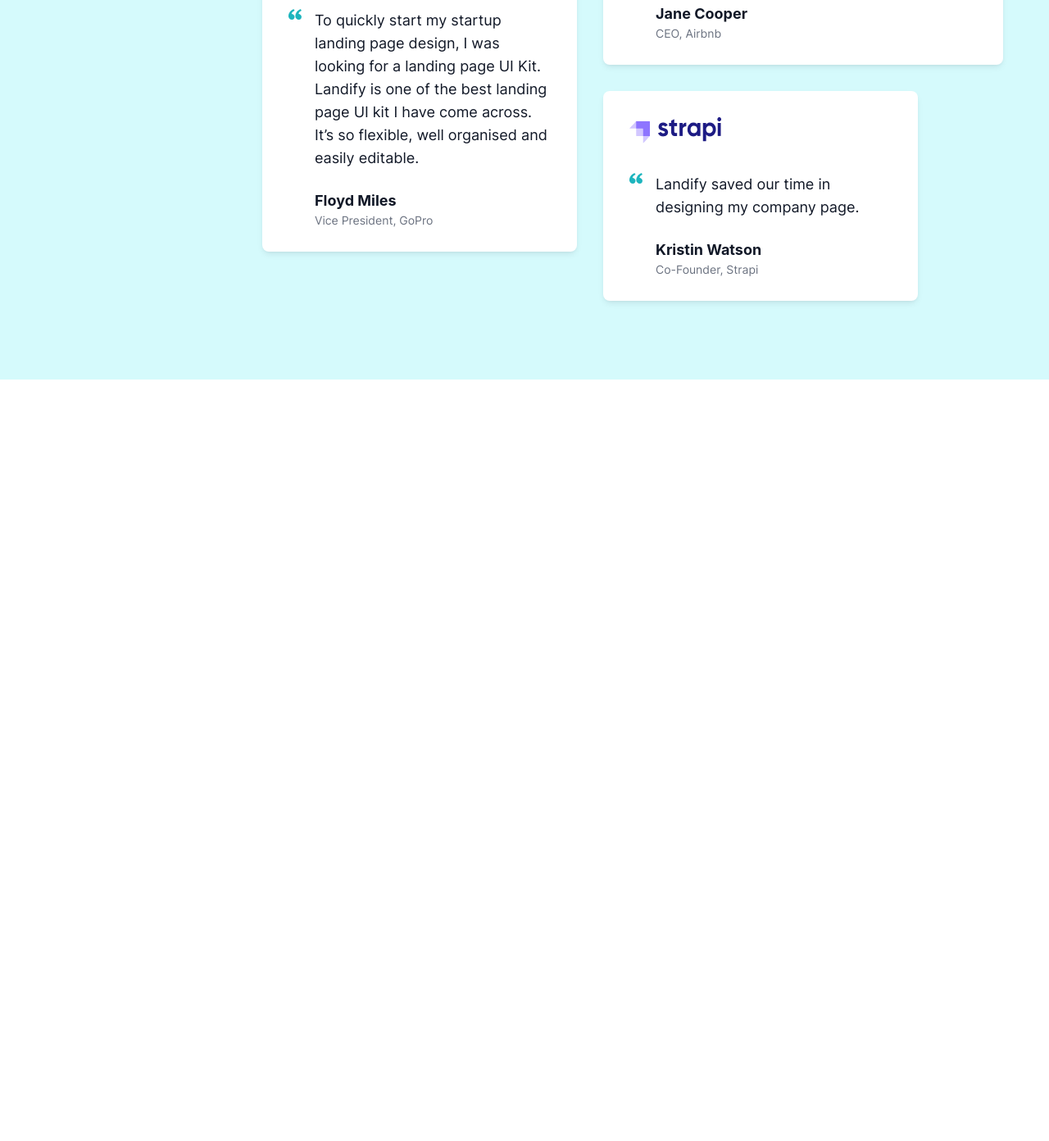
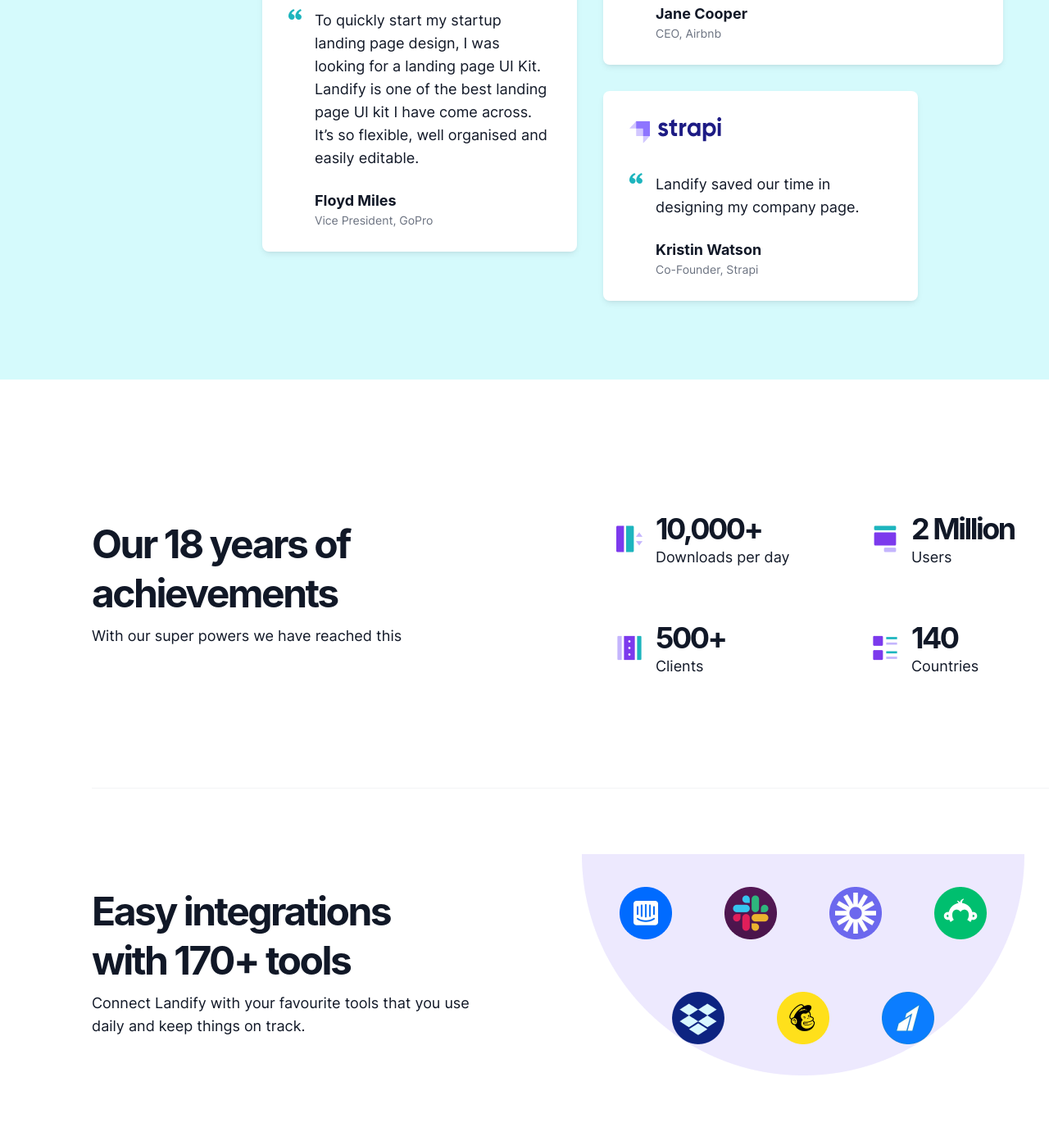
Before and after one commit to vera-bashnyak/project-landing, a website: page index.html in a window 1280 px wide. Shown: the part 2185-3577 px from the top of the page at 82% size. Before the commit the page ends 2648 px from the top, so only its background shows below. Drawn offline with Linux system fonts and the light colour scheme; a web font is replaced by a local one.

Commit message:
add metrics and logo clouds

```diff
--- a/index.html
+++ b/index.html
@@ -126,7 +126,7 @@
         </div>
         <section class="testimonial relative">
             <img src="./images/quotes.png" width="142px" height="116px">
-            <div class="heading absolute">
+            <div class="heading testimonial-heading absolute">
                 <h2>Real Stories from Real Customers</h2>
                 <p>Get inspired by these stories.</p>
             </div>
@@ -164,6 +164,64 @@
                 </div>
             </div>
         </section>
+        <div class="container">
+            <section class="metrics">
+                <div class="heading metrics-heading">
+                    <h2>Our 18 years of achievements</h2>
+                    <p>With our super powers we have reached this</p>
+                </div>
+                <div class="metrics-content">
+                    <div class="achievements-item">
+                        <img src="./images/Icon.png" width="48px" height="49px">
+                        <div>
+                        <p class="number">10,000+</p>
+                        <p class="label">Downloads per day</p>
+                        </div>
+                    </div>
+                    <div class="achievements-item">
+                        <img src="./images/Icon2.png" width="48px" height="49px">
+                        <div>
+                        <p class="number">2 Million</p>
+                        <p class="label">Users</p>
+                        </div>
+                    </div>
+                    <div class="achievements-item">
+                        <img src="./images/Icon3.png" width="48px" height="49px">
+                        <div>
+                        <p class="number">500+</p>
+                        <p class="label">Clients</p>
+                        </div>
+                    </div>
+                    <div class="achievements-item">
+                        <img src="./images/Icon4.png" width="48px" height="49px">
+                        <div>
+                        <p class="number">140</p>
+                        <p class="label">Countries</p>
+                        </div>
+                    </div>
+                </div>
+            </section>
+        </div>
+        <div class="container">
+            <section class="logo-clouds">
+                <div class="heading logo-heading">
+                    <h2>Easy integrations <br>with 170+ tools</h2>
+                    <p>Connect Landify with your favourite tools that you use daily and keep things on track.</p>
+                </div>
+                <div class="logos relative">
+                    <img class="absolute" src="./images/Semicircle.png" width="540px" height="270px">
+                    <div class="inner-logos absolute">
+                        <img src="./images/Logo1.png" width="64px" height="64px">
+                        <img src="./images/Logo2.png" width="64px" height="64px">
+                        <img src="./images/Logo3.png" width="64px" height="64px">
+                        <img src="./images/Logo4.png" width="64px" height="64px">
+                        <img src="./images/Logo5.png" width="64px" height="64px">
+                        <img src="./images/Logo6.png" width="64px" height="64px">
+                        <img src="./images/Logo7.png" width="64px" height="64px">
+                    </div>
+                </div>
+            </section>
+        </div>
     </main>
 </body>
 </html>
--- a/style.css
+++ b/style.css
@@ -26,6 +26,10 @@ body {
     font-family: "Inter", sans-serif;
     font-size: 18px;
     color: #111827;
+}
+
+p {
+    margin: 0;
 }
 
 .container {
@@ -120,7 +124,6 @@ header {
 }
 
 .hero p {
-    margin: 0;
     margin-bottom: 32px;
 
     font-size: 18px;
@@ -277,8 +280,6 @@ header {
 }
 
 .features p {
-    margin: 0;
-
     font-size: 18px;
     line-height: 28px;
     text-align: center;
@@ -333,7 +334,7 @@ header {
     opacity: 30%;
 }
 
-.heading {
+.testimonial-heading {
     top: 120px;
     left: 216px;
 
@@ -350,7 +351,6 @@ header {
 }
 
 .heading p {
-    margin: 0;
     line-height: 28px;
 }
 
@@ -381,10 +381,6 @@ header {
 
 .testimonial-content > img {
     margin-right: 16px;
-}
-
-.testimonial-content p {
-    margin: 0;
 }
 
 .testimonial-content .name {
@@ -424,3 +420,119 @@ header {
     width: 384px;
     height: 256px;
  }
+
+ .metrics {
+    height: 338px;
+    padding: 80px 0;
+
+    display: flex;
+    justify-content: space-between;
+    align-items: center;
+ }
+
+ .metrics-heading {
+    width: 592px;
+    height: 156px;
+ }
+
+ .metrics-heading h2 {
+    margin-bottom: 8px;
+ }
+
+ .metrics-content {
+    width: 592px;
+    height: 178px;
+
+    display: flex;
+    justify-content: space-between;
+    flex-wrap: wrap;
+    row-gap: 64px;
+ }
+
+ .achievements-item {
+    width: 280px;
+    height: 69px;
+
+    display: flex;
+    justify-content: space-between;
+    align-items: center;
+ }
+
+ .achievements-item img {
+    padding: 8px;
+ }
+
+ .achievements-item div {
+    width: 216px;
+ }
+
+ .achievements-item .number {
+    font-weight: 700;
+    font-size: 36px;
+    line-height: 45px;
+    letter-spacing: -2.5px;
+ }
+
+ .achievements-item .label {
+    font-size: 18px;
+    line-height: 24px;
+ }
+
+ .logo-clouds {
+    height: 431px;
+    padding: 80px 0;
+    box-sizing: border-box;
+
+    display: flex;
+    justify-content: space-between;
+
+    border-top: 1px solid #F3F4F6;
+ }
+
+ .logo-heading {
+    width: 488px;
+    height: 264px;
+    padding: 40px 0;
+    box-sizing: border-box;
+ }
+
+ .logo-heading h2 {
+    margin-bottom: 8px;
+ }
+
+ .logo-heading p {
+    font-size: 18px;
+    line-height: 28px;
+ }
+
+ .logos {
+    width: 696px;
+    height: 100%;
+ }
+
+ .logos > img {
+    left: 78px;
+ }
+
+ .inner-logos {
+    width: 448px;
+    height: 192px;
+
+    top: 40px;
+    left: 124px;
+ }
+
+ .inner-logos {
+    display: flex;
+    flex-wrap: wrap;
+    justify-content: flex-end;
+    row-gap: 64px;
+ }
+
+ .inner-logos img {
+    margin-right: 64px;
+ }
+
+ .inner-logos img:nth-child(4) {
+    margin-right: 0;
+ }
```
Also changed, not shown: images/Icon.png (added), images/Icon2.png (added), images/Icon3.png (added), images/Icon4.png (added), images/Logo1.png (added), images/Logo2.png (added), images/Logo3.png (added), images/Logo4.png (added), images/Logo5.png (added), images/Logo6.png (added), images/Logo7.png (added), images/Semicircle.png (added).
